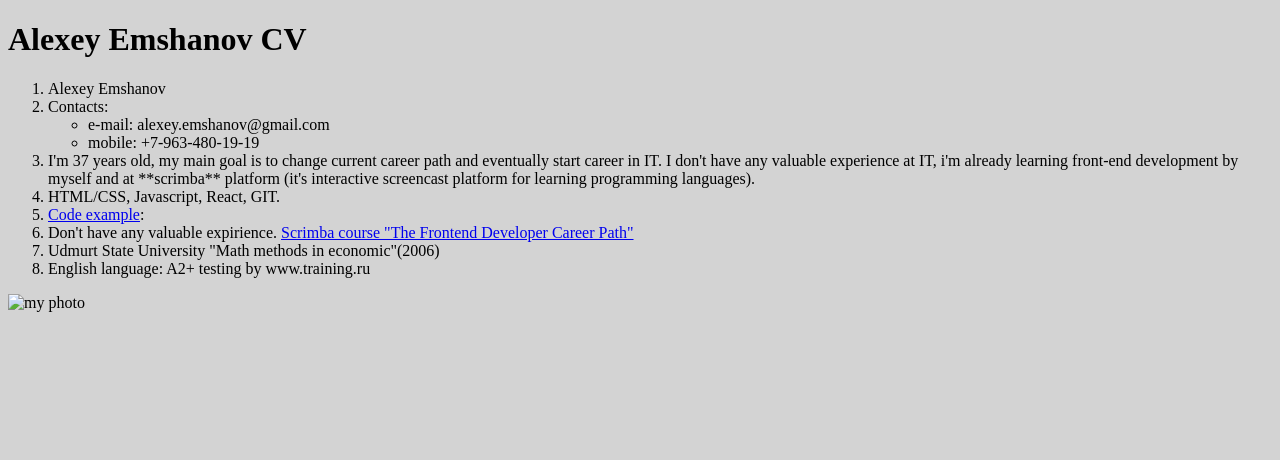
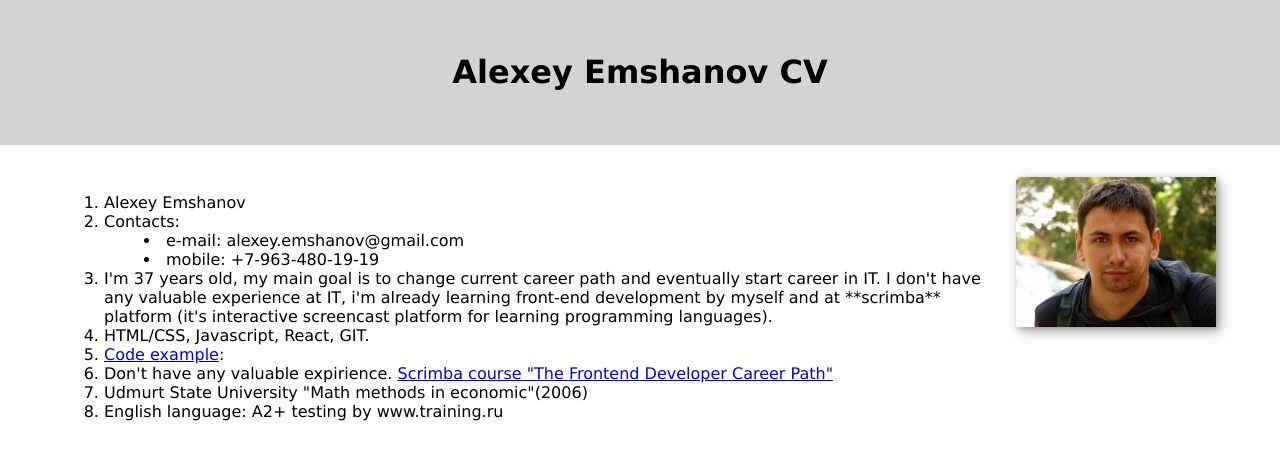
Before and after one commit to AlexeyEmshanov/rsschool-cv, a plain HTML site: page index.html in a window 1280 px wide. Drawn offline with Linux system fonts and the light colour scheme.

Commit message:
feat: add styles

```diff
--- a/index.html
+++ b/index.html
@@ -9,6 +9,7 @@
 </head>
 
 <body>
+
     <header>
         <h1>Alexey Emshanov CV</h1>
     </header>
@@ -34,7 +35,7 @@
             </div>
 
             <div class="photo">
-                <img alt="my photo" src="">
+                <img alt="my photo" src="ae_photo.jpg">
             </div>
         </section>
     </main>
--- a/styles.css
+++ b/styles.css
@@ -1,3 +1,32 @@
 body {
-    background: lightgrey;
+    margin: 0;
+    font-family: 'Lucida Sans', 'Lucida Sans Regular', 'Lucida Grande', 'Lucida Sans Unicode', Geneva, Verdana, sans-serif;
 }
+
+header {
+    text-align: center;
+    padding: 2em;
+    background-color: lightgrey;
+}
+
+.container {
+    width: 90%;
+    margin: 2em auto;
+    padding: 0 auto;
+    display: flex;
+    justify-content: space-between;
+    align-items: flex-start;
+}
+
+.photo {
+    margin-left: 1em;
+}
+
+img {
+    box-shadow: 0.25em 0.25em 0.75em rgba(0,0,0,.35),
+                0.125em 0.125em 0.25em rgba(0,0,0,.15);
+}
+
+.contacts li {
+    list-style: inside;
+}
```
